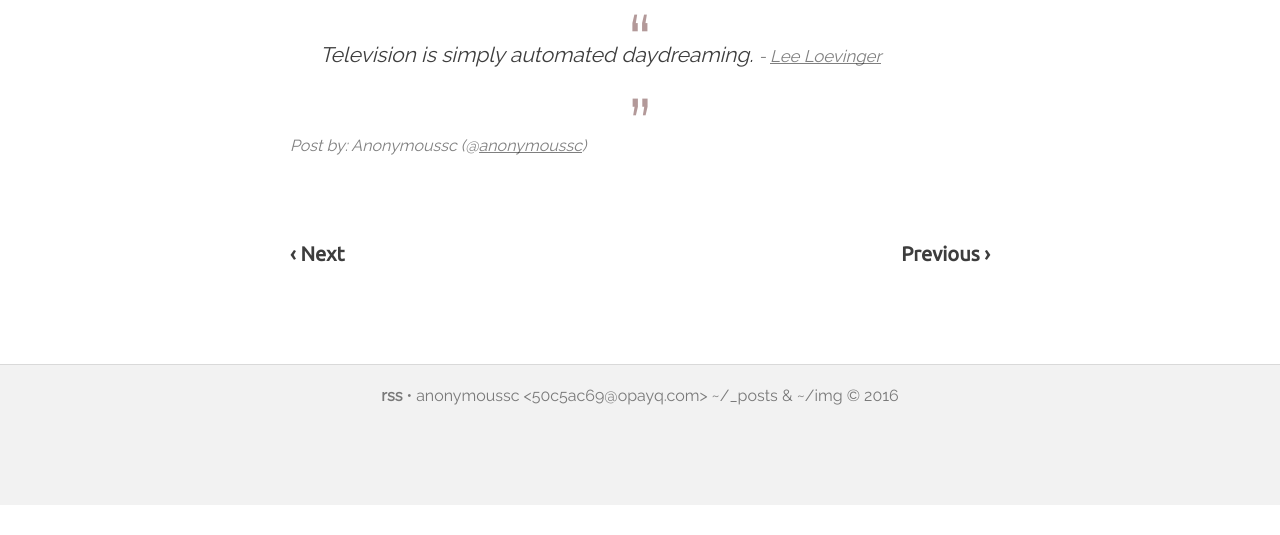
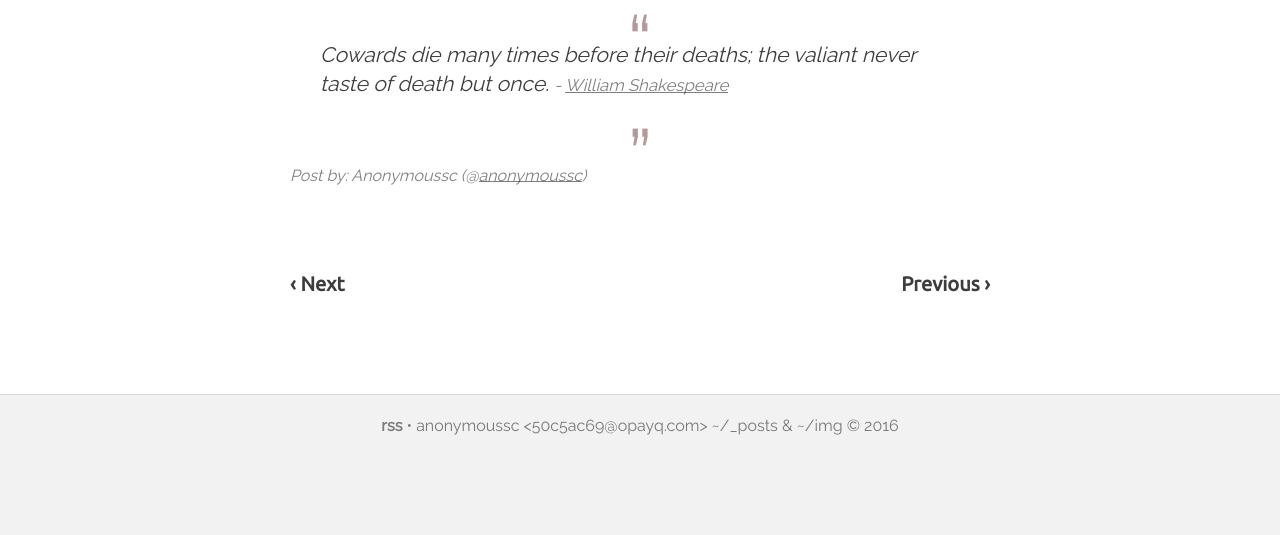
Before and after one commit to anonymoussc/anonymoussc.github.io, a Jekyll site: the page built from _posts/2016-03-15-shingeki-no-kyojin.markdown, in a window 1280 px wide. Shown: the part 920-1455 px from the top of the page. Built offline with Jekyll 4.4.1, drawn with Linux system fonts in a browser that asks for light colours; nearby versions of some CDN libraries; comment, search, counter and statistics services are not loaded; before the commit the page ends 1425 px from its top, so only the background shows below that.

Commit message:
Modified 2016-03-15-shingeki-no-kyojin

```diff
--- a/_posts/2016-03-15-shingeki-no-kyojin.markdown
+++ b/_posts/2016-03-15-shingeki-no-kyojin.markdown
@@ -18,5 +18,5 @@ Rated __9.2/10__.
 
 
 ---
-> Television is simply automated daydreaming.
-> <small>- [Lee Loevinger](http://www.brainyquote.com/quotes/quotes/l/leeloeving162532.html)</small>
+> Cowards die many times before their deaths; the valiant never taste of death but once.
+> <small>- [William Shakespeare](http://www.brainyquote.com/quotes/quotes/w/williamsha104447.html)</small>
```
